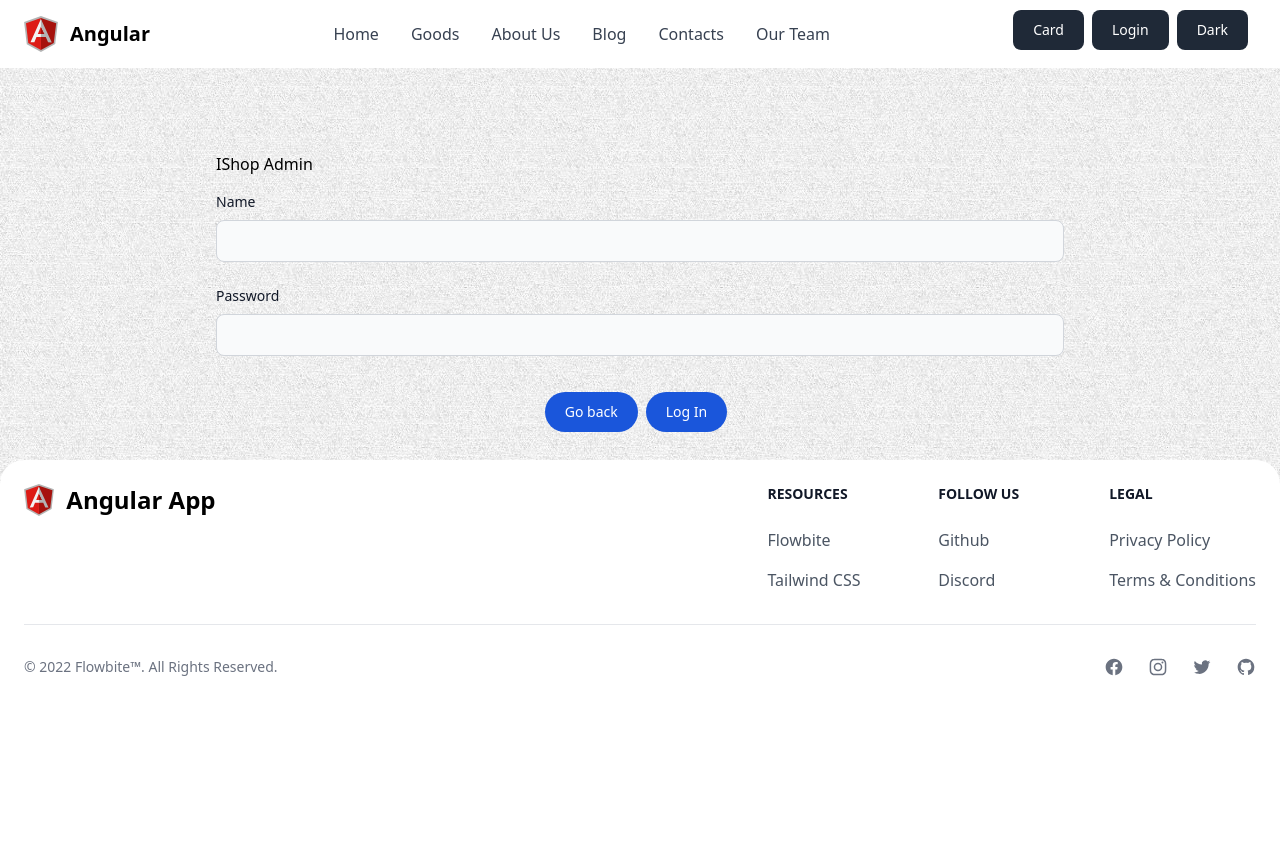
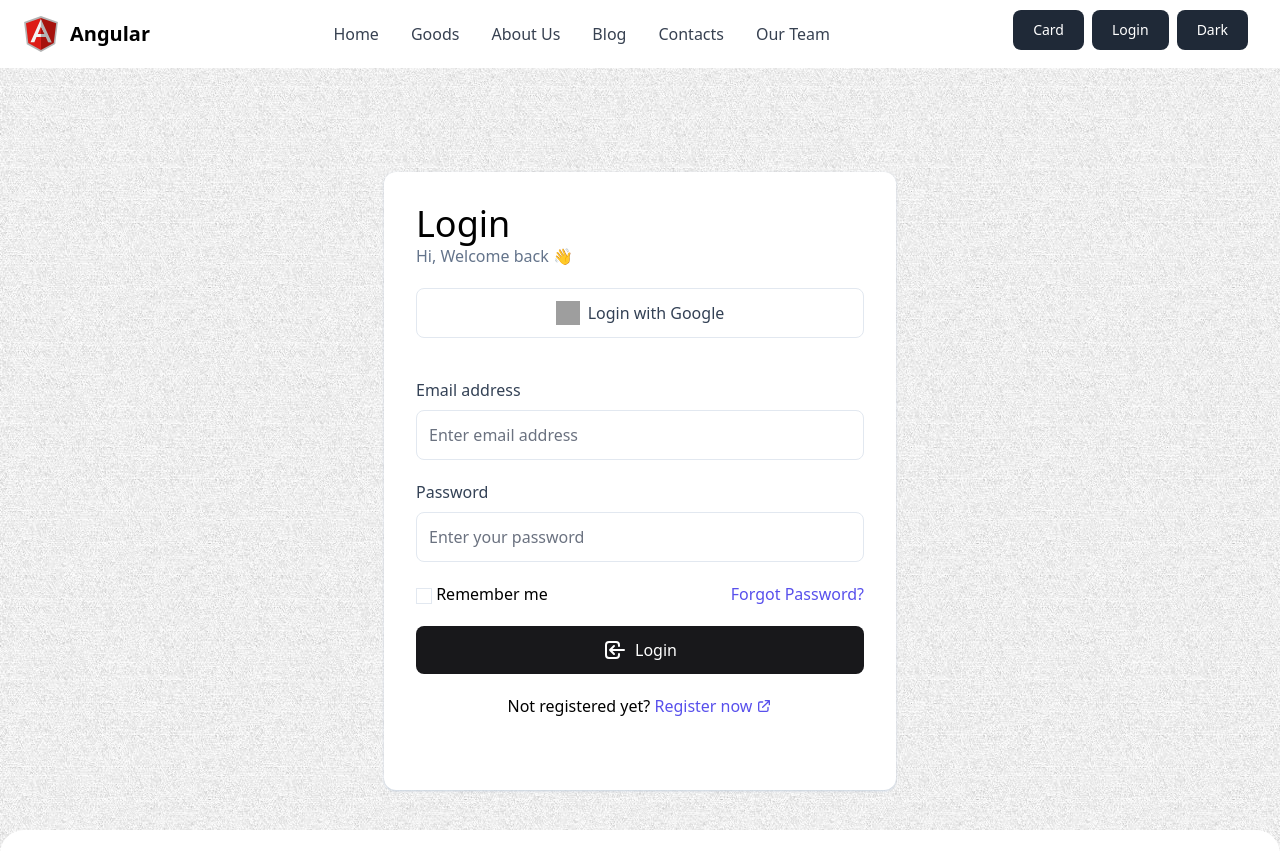
Before and after one commit to serg-kss/angular-app, an Angular app: page /auth in a window 1280 px wide. Shown: the top 851 px of the page. Before the commit the page ends 800 px from the top, so only its background shows below. Built offline with nearby package versions, Linux system fonts and the light colour scheme; grey boxes are pictures that could not be loaded.

Commit message:
auth/sign-up - html-styles

```diff
--- a/src/app/admin/auth/auth.component.html
+++ b/src/app/admin/auth/auth.component.html
@@ -1,33 +1,55 @@
-<div class="mt-5 mb-5 grid grid-cols-6 gap-4">
+<div class="antialiased">
+    <div class="max-w-lg mx-auto my-10 bg-white p-8 rounded-xl shadow shadow-slate-300 dark:bg-zinc-900 dark:text-white">
+        <h1 class="text-4xl font-medium">Login</h1>
+        <p class="text-slate-500">Hi, Welcome back 👋</p>
 
-   <div class="col-start-2 col-span-4">
-      <h2>IShop Admin</h2>
+        <div class="my-5">
+            <button class="w-full text-center py-3 my-3 border flex space-x-2 items-center justify-center border-slate-200 rounded-lg text-slate-700 hover:border-slate-400 hover:text-slate-900 hover:shadow transition duration-150">
+                <img src="https://www.svgrepo.com/show/355037/google.svg" class="w-6 h-6" alt=""> <span>Login with Google</span>
+            </button>
         </div>
-
-   <div class="col-start-2 col-span-4">
-      <form novalidate #form="ngForm" (ngSubmit)="authenticate(form)">
-         <div class="mb-6">
-            <label for="email" class="block mb-2 text-sm font-medium text-gray-900">Name</label>
-            <input class="bg-gray-50 border border-gray-300 text-gray-900 text-sm rounded-lg focus:ring-blue-500 focus:border-blue-500 block w-full p-2.5"
+        <form #form="ngForm" (ngSubmit)="authenticate(form)" class="my-10">
+            <div class="flex flex-col space-y-5">
+                <label for="email">
+                    <p class="font-medium text-slate-700 pb-2">Email address</p>
+                    <input id="email"
                         name="username"
                         type="email"
                         [(ngModel)]="username"
-                  required />
-         </div>
-         <div class="mb-6">
-            <label for="password" class="block mb-2 text-sm font-medium text-gray-900">Password</label>
-            <input class="bg-gray-50 border border-gray-300 text-gray-900 text-sm rounded-lg focus:ring-blue-500 focus:border-blue-500 block w-full p-2.5"
+                        required
+                        class="w-full py-3 border border-slate-200 rounded-lg px-3 focus:outline-none focus:border-slate-500 hover:shadow dark:text-zinc-900" placeholder="Enter email address">
+                </label>
+                <label for="password">
+                    <p class="font-medium text-slate-700 pb-2">Password</p>
+                    <input id="password"
                         type="password"
                         name="password"
                         [(ngModel)]="password"
-                  required />
+                        required
+                        class="w-full py-3 border border-slate-200 rounded-lg px-3 focus:outline-none focus:border-slate-500 hover:shadow dark:text-zinc-900" placeholder="Enter your password">
+                </label>
+                <div class="flex flex-row justify-between">
+                    <div>
+                        <label for="remember" class="">
+                            <input type="checkbox" id="remember" class="w-4 h-4 border-slate-200 focus:bg-indigo-600">
+                            Remember me
+                        </label>
                     </div>
-         <div class="flex justify-center">
-            <button [ngClass]="buttons_classes" routerLink="/">Go back</button>
-            <button [ngClass]="buttons_classes"
-                    type="submit">Log In
+                    <div>
+                        <a href="#" class="font-medium text-indigo-600">Forgot Password?</a>
+                    </div>
+                </div>
+                <button type="submit" class="w-full py-3 font-medium text-white bg-zinc-900 hover:bg-zinc-600 rounded-lg border-zinc-900 hover:shadow inline-flex space-x-2 items-center justify-center">
+                    <svg xmlns="http://www.w3.org/2000/svg" class="h-6 w-6" fill="none" viewBox="0 0 24 24" stroke="currentColor" stroke-width="2">
+                        <path stroke-linecap="round" stroke-linejoin="round" d="M11 16l-4-4m0 0l4-4m-4 4h14m-5 4v1a3 3 0 01-3 3H6a3 3 0 01-3-3V7a3 3 0 013-3h7a3 3 0 013 3v1" />
+                      </svg>
+                      <span>Login</span>
                 </button>
+                <p class="text-center">Not registered yet? <a routerLink="/sign-in" class="text-indigo-600 font-medium inline-flex space-x-1 items-center"><span>Register now </span><span><svg xmlns="http://www.w3.org/2000/svg" class="h-4 w-4" fill="none" viewBox="0 0 24 24" stroke="currentColor" stroke-width="2">
+                    <path stroke-linecap="round" stroke-linejoin="round" d="M10 6H6a2 2 0 00-2 2v10a2 2 0 002 2h10a2 2 0 002-2v-4M14 4h6m0 0v6m0-6L10 14" />
+                  </svg></span></a></p>
             </div>
         </form>
     </div>
+
 </div>
--- /dev/null
+++ b/src/app/admin/sign-in/sign-in.component.html
@@ -0,0 +1,61 @@
+<section class="mb-10 rounded-b-3xl bg-white dark:bg-zinc-900">
+   <div class="flex justify-center min-h-screen">
+       <div class="hidden bg-cover rounded-bl-3xl lg:block lg:w-2/5" style="background-image: url('https://images.unsplash.com/photo-1494621930069-4fd4b2e24a11?ixlib=rb-1.2.1&ixid=MnwxMjA3fDB8MHxwaG90by1wYWdlfHx8fGVufDB8fHx8&auto=format&fit=crop&w=715&q=80')">
+       </div>
+
+       <div class="flex items-center w-full max-w-3xl p-8 mx-auto lg:px-12 lg:w-3/5">
+           <div class="w-full">
+               <h1 class="text-2xl font-semibold tracking-wider text-gray-800 capitalize dark:text-white">
+                   Get your free account now.
+               </h1>
+
+               <p class="mt-4 text-gray-500 dark:text-gray-400">
+                   Let’s get you all set up so you can verify your personal account and begin setting up your profile.
+               </p>
+
+               <form class="grid grid-cols-1 gap-6 mt-8 md:grid-cols-2">
+                   <div>
+                       <label class="block mb-2 text-sm text-gray-600 dark:text-gray-200">First Name</label>
+                       <input type="text" placeholder="John" class="block w-full px-5 py-3 mt-2 text-gray-700 placeholder-gray-400 bg-white border border-gray-200 rounded-md dark:placeholder-gray-600 dark:bg-gray-900 dark:text-gray-300 dark:border-gray-700 focus:border-blue-400 dark:focus:border-blue-400 focus:ring-blue-400 focus:outline-none focus:ring focus:ring-opacity-40" />
+                   </div>
+
+                   <div>
+                       <label class="block mb-2 text-sm text-gray-600 dark:text-gray-200">Last name</label>
+                       <input type="text" placeholder="Snow" class="block w-full px-5 py-3 mt-2 text-gray-700 placeholder-gray-400 bg-white border border-gray-200 rounded-md dark:placeholder-gray-600 dark:bg-gray-900 dark:text-gray-300 dark:border-gray-700 focus:border-blue-400 dark:focus:border-blue-400 focus:ring-blue-400 focus:outline-none focus:ring focus:ring-opacity-40" />
+                   </div>
+
+                   <div>
+                       <label class="block mb-2 text-sm text-gray-600 dark:text-gray-200">Phone number</label>
+                       <input type="text" placeholder="XXX-XX-XXXX-XXX" class="block w-full px-5 py-3 mt-2 text-gray-700 placeholder-gray-400 bg-white border border-gray-200 rounded-md dark:placeholder-gray-600 dark:bg-gray-900 dark:text-gray-300 dark:border-gray-700 focus:border-blue-400 dark:focus:border-blue-400 focus:ring-blue-400 focus:outline-none focus:ring focus:ring-opacity-40" />
+                   </div>
+
+                   <div>
+                       <label class="block mb-2 text-sm text-gray-600 dark:text-gray-200">Email address</label>
+                       <input type="email" placeholder="johnsnow@example.com" class="block w-full px-5 py-3 mt-2 text-gray-700 placeholder-gray-400 bg-white border border-gray-200 rounded-md dark:placeholder-gray-600 dark:bg-gray-900 dark:text-gray-300 dark:border-gray-700 focus:border-blue-400 dark:focus:border-blue-400 focus:ring-blue-400 focus:outline-none focus:ring focus:ring-opacity-40" />
+                   </div>
+
+                   <div>
+                       <label class="block mb-2 text-sm text-gray-600 dark:text-gray-200">Password</label>
+                       <input type="password" placeholder="Enter your password" class="block w-full px-5 py-3 mt-2 text-gray-700 placeholder-gray-400 bg-white border border-gray-200 rounded-md dark:placeholder-gray-600 dark:bg-gray-900 dark:text-gray-300 dark:border-gray-700 focus:border-blue-400 dark:focus:border-blue-400 focus:ring-blue-400 focus:outline-none focus:ring focus:ring-opacity-40" />
+                   </div>
+
+                   <div>
+                       <label class="block mb-2 text-sm text-gray-600 dark:text-gray-200">Confirm password</label>
+                       <input type="password" placeholder="Enter your password" class="block w-full px-5 py-3 mt-2 text-gray-700 placeholder-gray-400 bg-white border border-gray-200 rounded-md dark:placeholder-gray-600 dark:bg-gray-900 dark:text-gray-300 dark:border-gray-700 focus:border-blue-400 dark:focus:border-blue-400 focus:ring-blue-400 focus:outline-none focus:ring focus:ring-opacity-40" />
+                   </div>
+
+                   <button
+                       class="flex items-center justify-between w-full px-6 py-3 text-sm tracking-wide text-white capitalize transition-colors duration-300 transform  rounded-md bg-zinc-900 hover:bg-zinc-600 focus:outline-none focus:ring focus:ring-blue-300 focus:ring-opacity-50">
+                       <span>Sign Up </span>
+
+                       <svg xmlns="http://www.w3.org/2000/svg" class="w-5 h-5 rtl:-scale-x-100" viewBox="0 0 20 20" fill="currentColor">
+                           <path fill-rule="evenodd"
+                               d="M7.293 14.707a1 1 0 010-1.414L10.586 10 7.293 6.707a1 1 0 011.414-1.414l4 4a1 1 0 010 1.414l-4 4a1 1 0 01-1.414 0z"
+                               clip-rule="evenodd" />
+                       </svg>
+                   </button>
+               </form>
+           </div>
+       </div>
+   </div>
+</section>
--- /dev/null
+++ b/src/app/admin/sign-in/sign-in.component.ts
@@ -0,0 +1,15 @@
+import { Component, OnInit } from '@angular/core';
+
+@Component({
+  selector: 'app-sign-in',
+  templateUrl: './sign-in.component.html',
+  styleUrls: ['./sign-in.component.css']
+})
+export class SignInComponent implements OnInit {
+
+  constructor() { }
+
+  ngOnInit(): void {
+  }
+
+}
--- a/src/app/app-routing.module.ts
+++ b/src/app/app-routing.module.ts
@@ -1,3 +1,4 @@
+import { SignInComponent } from './admin/sign-in/sign-in.component';
 import { BlogComponent } from './pages/blog/blog.component';
 import { TeamComponent } from './pages/team/team.component';
 import { ContactUsComponent } from './pages/contact-us/contact-us.component';
@@ -25,6 +26,7 @@ const routes: Routes = [
   {path: 'cart', component: CartDetailComponent, canActivate: [ProductFirstGuard]},
   {path: 'checkout', component: CheckoutComponent, canActivate: [ProductFirstGuard]},
   {path: 'auth', component: AuthComponent},
+  {path: 'sign-in', component: SignInComponent},
   {path: 'admin', component: AdminComponent},
   {path: '**', redirectTo: ''}
 ];
--- a/src/app/app.module.ts
+++ b/src/app/app.module.ts
@@ -40,6 +40,7 @@ import { TeamComponent } from './pages/team/team.component';
 import { SearchInputComponent } from './components/search-input/search-input.component';
 import { BlogComponent } from './pages/blog/blog.component';
 import { LoadingComponent } from './components/loading/loading.component';
+import { SignInComponent } from './admin/sign-in/sign-in.component';
 
 
 @NgModule({
@@ -74,7 +75,8 @@ import { LoadingComponent } from './components/loading/loading.component';
     TeamComponent,
     SearchInputComponent,
     BlogComponent,
-    LoadingComponent
+    LoadingComponent,
+    SignInComponent
   ],
   imports: [
     BrowserModule,
```
Also changed, not shown: src/app/admin/sign-in/sign-in.component.css (added), 1 other file (tests, documents, lock files or other folders). Lines whose indentation alone changed are shown as unchanged.
